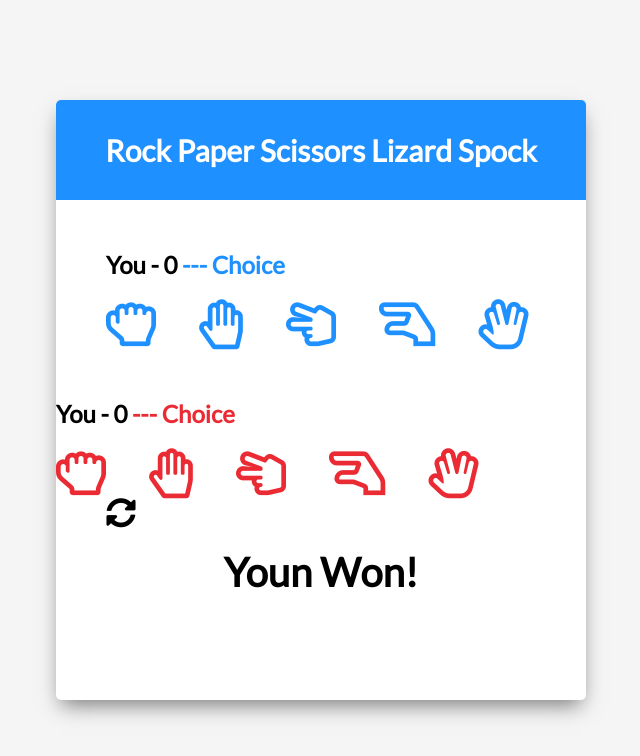
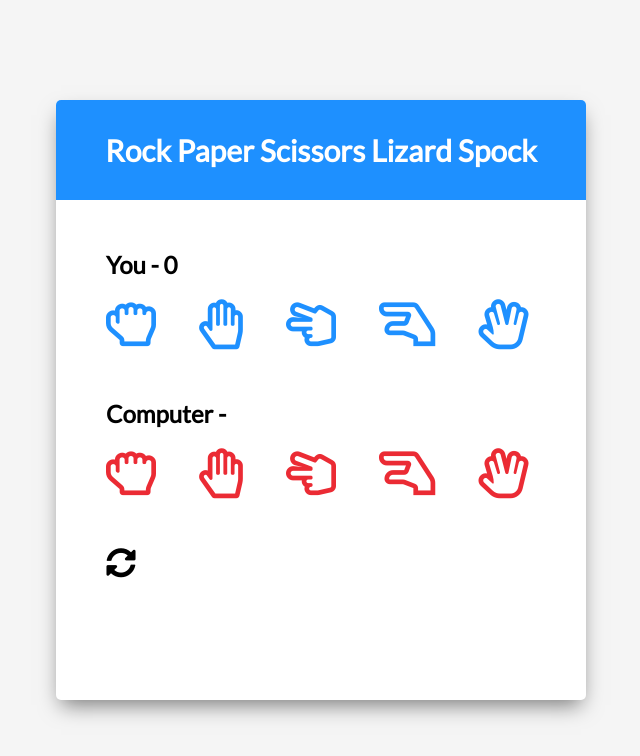
Before and after one commit to alohasally/js-spock-rock-game, a plain HTML site: page index.html in a window 1280 px wide. Shown: the whole page, without its empty margins (319-959 px from the left). Drawn offline with Linux system fonts and the light colour scheme.

Commit message:
Update index.html

```diff
--- a/index.html
+++ b/index.html
@@ -16,36 +16,30 @@
         </div>
         <!-- Player Container -->
         <div class="player-container" id="player">
-            <h2>You -
-                <span id="palyerScore">0</span>
-                <span class="choice" id="playerChoice"> --- Choice</span>
-            </h2>
+            <h2>You - <span id="playerScore"></span><span class="choice" id="playerChoice"></span></h2>
             <i class="far fa-hand-rock" title="Rock" id="playerRock" onclick="select('rock')"></i>
             <i class="far fa-hand-paper" title="Paper" id="playerPaper" onclick="select('paper')"></i>
             <i class="far fa-hand-scissors" title="Scissors" id="playerScissors" onclick="select('scissors')"></i>
             <i class="far fa-hand-lizard" title="Lizard" id="playerLizard" onclick="select('lizard')"></i>
             <i class="far fa-hand-spock" title="Spock" id="playerSpock" onclick="select('spock')"></i>
         </div>
-          <!-- Computer Container -->
-        <div class="computer-container" id="computer">
-            <h2>You -
-                <span id="computerScore">0</span>
-                <span class="choice" id="computerChoice"> --- Choice</span>
-            </h2>
+        <!-- Computer Container -->
+        <div class="player-container" id="computer">
+            <h2>Computer - <span id="computerScore"></span><span class="choice" id="computerChoice"></span></h2>
             <i class="far fa-hand-rock" title="Rock" id="computerRock"></i>
             <i class="far fa-hand-paper" title="Paper" id="computerPaper"></i>
-            <i class="far fa-hand-scissors" title="Scissors" id="Scissors"></i>
+            <i class="far fa-hand-scissors" title="Scissors" id="computerScissors"></i>
             <i class="far fa-hand-lizard" title="Lizard" id="computerLizard"></i>
             <i class="far fa-hand-spock" title="Spock" id="computerSpock"></i>
         </div>
-        <!-- Resect Icon -->
-        <i class="fas fa-sync-alt reset-icon" title="Reset"></i>
+        <!-- Reset Icon -->
+        <i class="fas fa-sync-alt reset-icon" title="Reset" onclick="resetAll()"></i>
         <!-- Results Text -->
         <div class="result-container">
-            <h3 class="result-text" id="resultText">Youn Won!</h3>
+            <h3 class="result-text" id="resultText"></h3>
         </div>
     </div>
     <!-- Script -->
-    <script src="script.js"></script>
+    <script src="script.js" type="module"></script>
 </body>
 </html>
```
